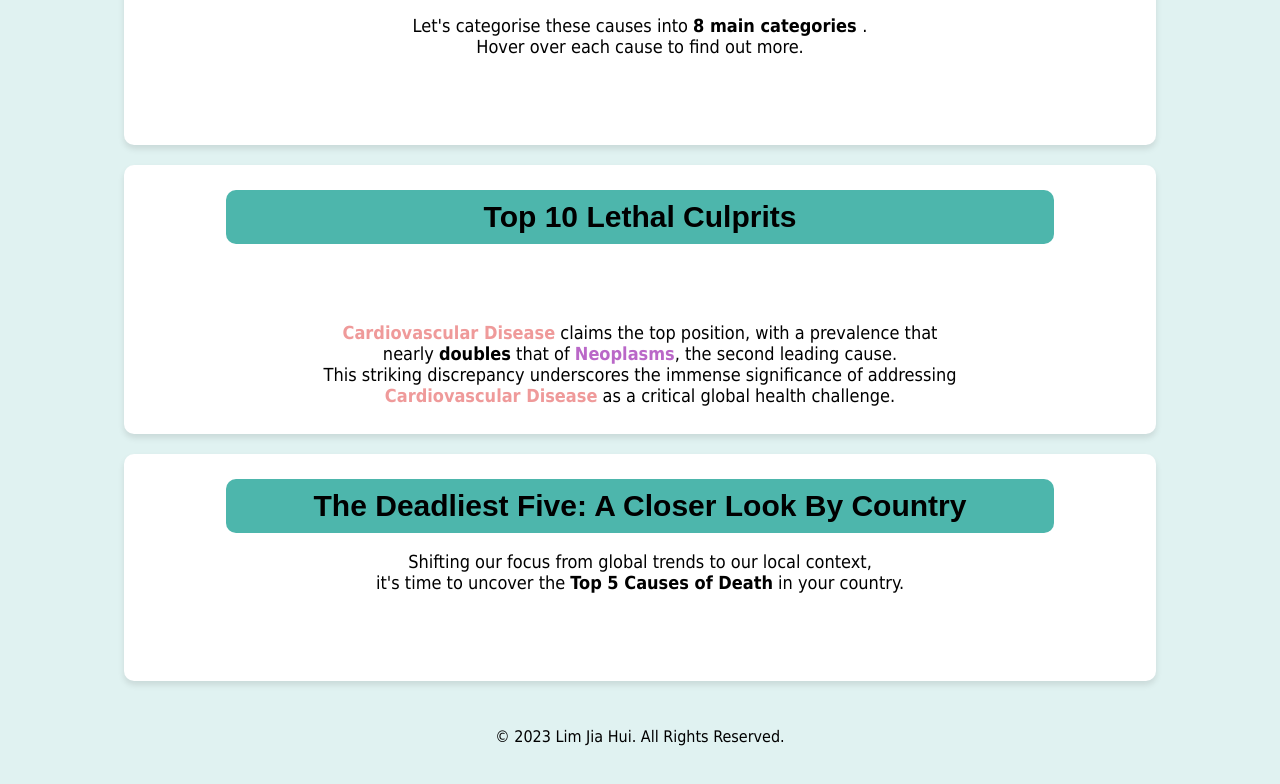
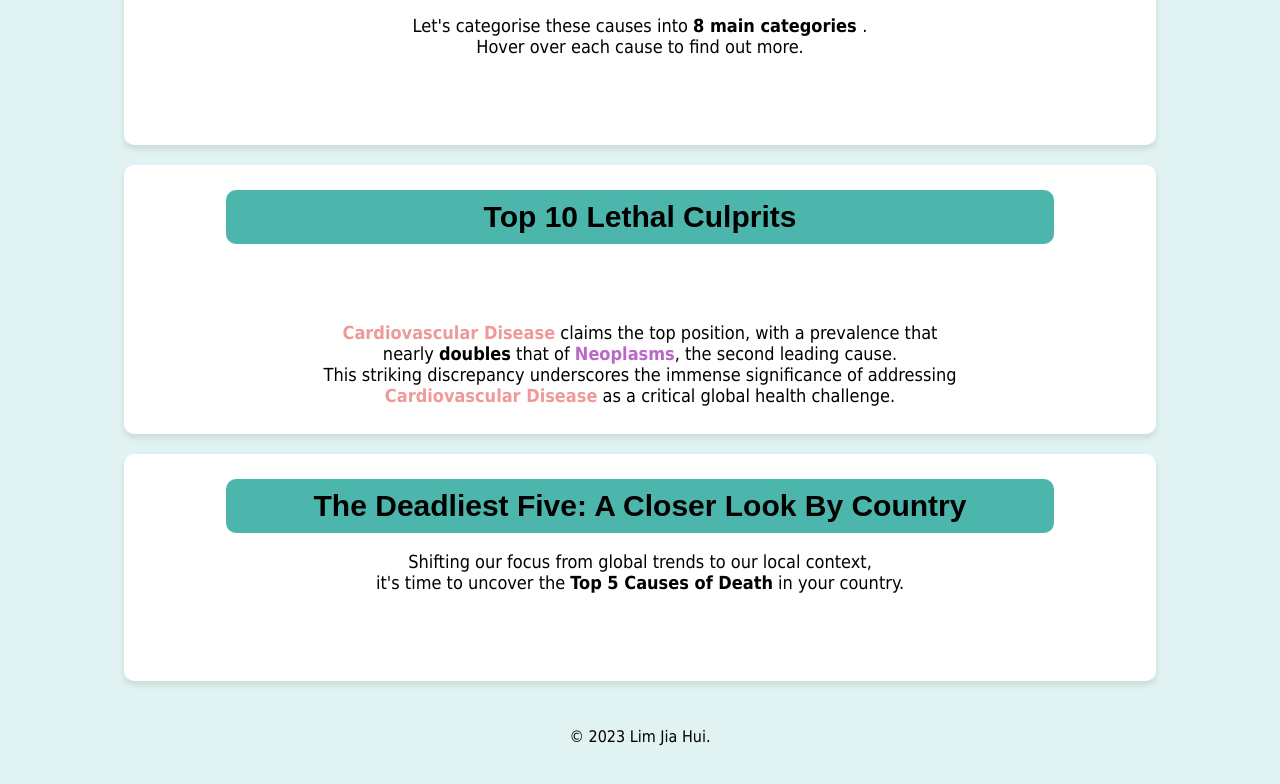
Before and after one commit to JiaHui0149/31990991_FIT3179_Data_Visualisation_2, a plain HTML site: page index.html in a window 1280 px wide. Shown: the part 994-1778 px from the top of the page. Drawn offline with Linux system fonts and the light colour scheme; a script that the page names is missing.

Commit message:
Edited footer.

```diff
--- a/index.html
+++ b/index.html
@@ -90,9 +90,10 @@
     <!-- Footer -->
 <footer class="footer">
   <div class="footer-content">
-    <p>© 2023 Lim Jia Hui. All Rights Reserved.</p>
+    <p>© 2023 Lim Jia Hui.</p>
   </div>
 </footer>
+
 
   <script type="text/javascript">
     var spec2 = "js/choropleth_map.vg.json";
```
